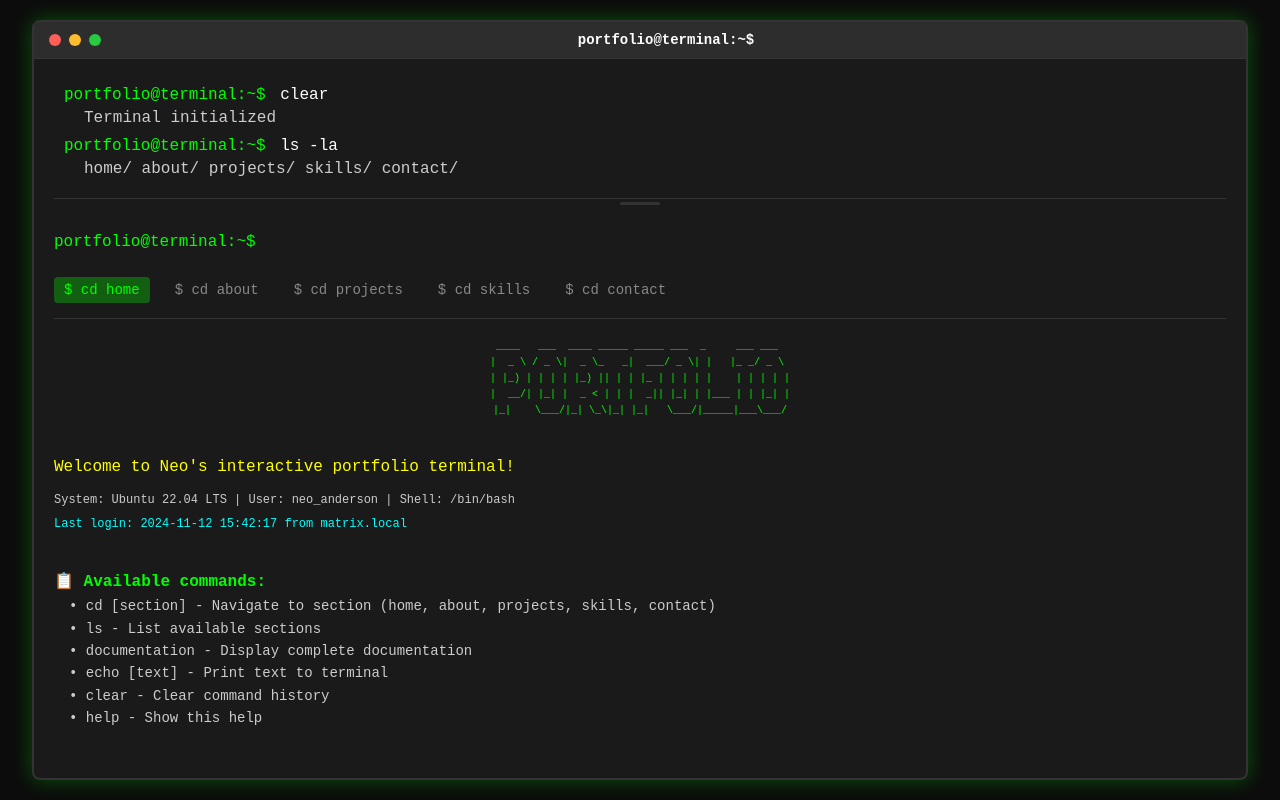
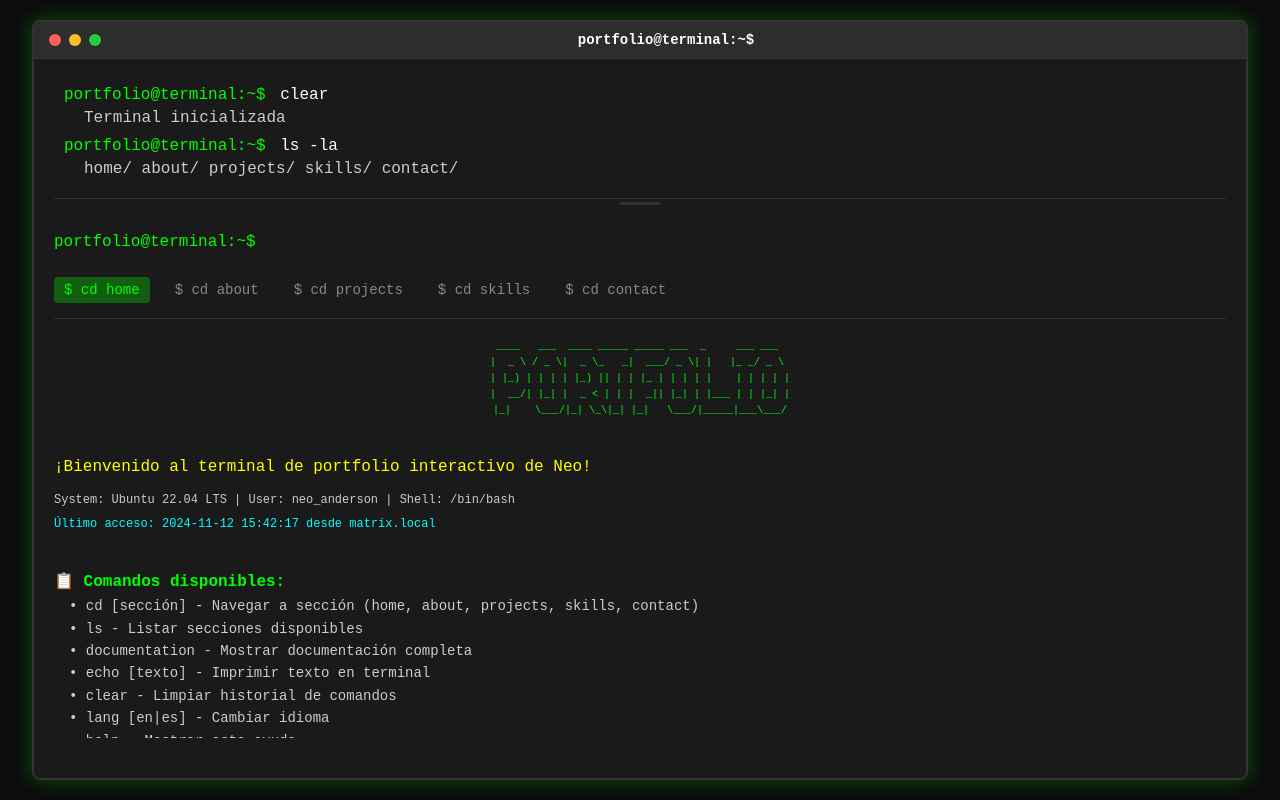
Before and after one commit to konstantinWDK/console-portfolio, a plain HTML site: page index.html in a window 1280 px wide. Drawn offline with Linux system fonts and the light colour scheme.

Commit message:
Lang en lang es

```diff
--- a/assets/js/script.js
+++ b/assets/js/script.js
@@ -21,6 +21,7 @@ document.addEventListener('DOMContentLoaded', function() {
     // Current state
     let currentPage = 'home';
     let isTyping = false;
+    let currentLang = localStorage.getItem('portfolioLang') || 'es';
 
     // Typewriter effect configuration
     const typewriterConfig = {
@@ -31,8 +32,52 @@ document.addEventListener('DOMContentLoaded', function() {
     };
 
     // Available commands and pages for autocomplete
-    const availableCommands = ['help', 'clear', 'ls', 'echo', 'cd', 'documentation'];
+    const availableCommands = ['help', 'clear', 'ls', 'echo', 'cd', 'documentation', 'lang'];
     const availablePages = ['home', 'about', 'projects', 'skills', 'contact'];
+
+    // Language translations
+    const translations = {
+        en: {
+            terminalInit: 'Terminal initialized',
+            terminalCleared: 'Terminal cleared',
+            switchedTo: 'Switched to',
+            page: 'page',
+            availableCommands: 'Available commands: cd [page], ls, clear, help, echo [text], documentation, lang [en|es]',
+            commandNotFound: 'command not found',
+            noSuchDirectory: 'No such directory',
+            loadingDocs: 'Loading documentation...',
+            languageChanged: 'Language changed to English',
+            invalidLanguage: 'Invalid language. Use: lang en or lang es'
+        },
+        es: {
+            terminalInit: 'Terminal inicializada',
+            terminalCleared: 'Terminal limpiada',
+            switchedTo: 'Cambiado a',
+            page: 'página',
+            availableCommands: 'Comandos disponibles: cd [página], ls, clear, help, echo [texto], documentation, lang [en|es]',
+            commandNotFound: 'comando no encontrado',
+            noSuchDirectory: 'No existe ese directorio',
+            loadingDocs: 'Cargando documentación...',
+            languageChanged: 'Idioma cambiado a Español',
+            invalidLanguage: 'Idioma inválido. Usa: lang en o lang es'
+        }
+    };
+
+    // Get translation
+    function t(key) {
+        return translations[currentLang][key] || key;
+    }
+
+    // Update page language
+    function updatePageLanguage() {
+        const elements = document.querySelectorAll('[data-lang-en], [data-lang-es]');
+        elements.forEach(el => {
+            const text = el.getAttribute(`data-lang-${currentLang}`);
+            if (text) {
+                el.textContent = text;
+            }
+        });
+    }
 
     // Documentation content
     const documentationBlocks = [
@@ -249,11 +294,12 @@ Min height: 60px | Max height: 400px`
         });
 
         currentPage = pageName;
-        addCommand(`cd ${pageName}`, `Switched to ${pageName} page`);
+        addCommand(`cd ${pageName}`, `${t('switchedTo')} ${pageName} ${t('page')}`);
     }
 
     // Initialize
-    addCommand('clear', 'Terminal initialized');
+    updatePageLanguage(); // Apply language on load
+    addCommand('clear', t('terminalInit'));
     addCommand('ls -la', 'home/ about/ projects/ skills/ contact/');
 
     // Apply typewriter effect to initial page
@@ -287,28 +333,38 @@ Min height: 60px | Max height: 400px`
 
         // Process different commands
         if (cmd === 'help') {
-            addCommand('', 'Available commands: cd [page], ls, clear, help, echo [text], documentation');
+            addCommand('', t('availableCommands'));
         } else if (cmd === 'clear') {
             commandHistory.innerHTML = '';
-            addCommand('clear', 'Terminal cleared');
+            addCommand('clear', t('terminalCleared'));
         } else if (cmd === 'ls' || cmd === 'ls -la') {
             addCommand('', 'home/  about/  projects/  skills/  contact/');
         } else if (cmd === 'documentation' || cmd === 'docs') {
-            addCommand('documentation', 'Loading documentation...');
+            addCommand('documentation', t('loadingDocs'));
             showDocumentation();
+        } else if (cmd.startsWith('lang ')) {
+            const newLang = cmd.substring(5).trim();
+            if (newLang === 'en' || newLang === 'es') {
+                currentLang = newLang;
+                localStorage.setItem('portfolioLang', newLang);
+                updatePageLanguage();
+                addCommand('', t('languageChanged'));
+            } else {
+                addCommand('', t('invalidLanguage'));
+            }
         } else if (cmd.startsWith('cd ')) {
             const page = cmd.substring(3).trim();
             const validPages = ['home', 'about', 'projects', 'skills', 'contact'];
             if (validPages.includes(page)) {
                 navigateToPage(page);
             } else {
-                addCommand('', `cd: ${page}: No such directory`);
+                addCommand('', `cd: ${page}: ${t('noSuchDirectory')}`);
             }
         } else if (cmd.startsWith('echo ')) {
             const text = command.substring(5);
             addCommand('', text);
         } else {
-            addCommand('', `${cmd}: command not found`);
+            addCommand('', `${cmd}: ${t('commandNotFound')}`);
         }
     }
 
--- a/index.html
+++ b/index.html
@@ -46,19 +46,20 @@
 |  __/| |_| |  _ < | | |  _|| |_| | |___ | | |_| |
 |_|    \___/|_| \_\|_| |_|   \___/|_____|___\___/
                         </pre>
-                        <p class="welcome">Welcome to Neo's interactive portfolio terminal!</p>
+                        <p class="welcome" data-lang-en="Welcome to Neo's interactive portfolio terminal!" data-lang-es="¡Bienvenido al terminal de portfolio interactivo de Neo!">¡Bienvenido al terminal de portfolio interactivo de Neo!</p>
                         <p class="system-info">System: Ubuntu 22.04 LTS | User: neo_anderson | Shell: /bin/bash</p>
-                        <p class="status-line">Last login: 2024-11-12 15:42:17 from matrix.local</p>
+                        <p class="status-line" data-lang-en="Last login: 2024-11-12 15:42:17 from matrix.local" data-lang-es="Último acceso: 2024-11-12 15:42:17 desde matrix.local">Último acceso: 2024-11-12 15:42:17 desde matrix.local</p>
                         <br>
-                        <p class="help-text">📋 Available commands:</p>
-                        <p class="command-list">• cd [section] - Navigate to section (home, about, projects, skills, contact)</p>
-                        <p class="command-list">• ls - List available sections</p>
-                        <p class="command-list">• documentation - Display complete documentation</p>
-                        <p class="command-list">• echo [text] - Print text to terminal</p>
-                        <p class="command-list">• clear - Clear command history</p>
-                        <p class="command-list">• help - Show this help</p>
+                        <p class="help-text" data-lang-en="📋 Available commands:" data-lang-es="📋 Comandos disponibles:">📋 Comandos disponibles:</p>
+                        <p class="command-list" data-lang-en="• cd [section] - Navigate to section (home, about, projects, skills, contact)" data-lang-es="• cd [sección] - Navegar a sección (home, about, projects, skills, contact)">• cd [sección] - Navegar a sección (home, about, projects, skills, contact)</p>
+                        <p class="command-list" data-lang-en="• ls - List available sections" data-lang-es="• ls - Listar secciones disponibles">• ls - Listar secciones disponibles</p>
+                        <p class="command-list" data-lang-en="• documentation - Display complete documentation" data-lang-es="• documentation - Mostrar documentación completa">• documentation - Mostrar documentación completa</p>
+                        <p class="command-list" data-lang-en="• echo [text] - Print text to terminal" data-lang-es="• echo [texto] - Imprimir texto en terminal">• echo [texto] - Imprimir texto en terminal</p>
+                        <p class="command-list" data-lang-en="• clear - Clear command history" data-lang-es="• clear - Limpiar historial de comandos">• clear - Limpiar historial de comandos</p>
+                        <p class="command-list" data-lang-en="• lang [en|es] - Change language" data-lang-es="• lang [en|es] - Cambiar idioma">• lang [en|es] - Cambiar idioma</p>
+                        <p class="command-list" data-lang-en="• help - Show this help" data-lang-es="• help - Mostrar esta ayuda">• help - Mostrar esta ayuda</p>
                         <br>
-                        <p class="tip">💡 Pro tips: Use Tab for autocomplete | Keyboard shortcuts 1-5 to navigate!</p>
+                        <p class="tip" data-lang-en="💡 Pro tips: Use Tab for autocomplete | Keyboard shortcuts 1-5 to navigate!" data-lang-es="💡 Consejos: Usa Tab para autocompletar | Atajos de teclado 1-5 para navegar!">💡 Consejos: Usa Tab para autocompletar | Atajos de teclado 1-5 para navegar!</p>
                     </div>
                 </div>
 
```
